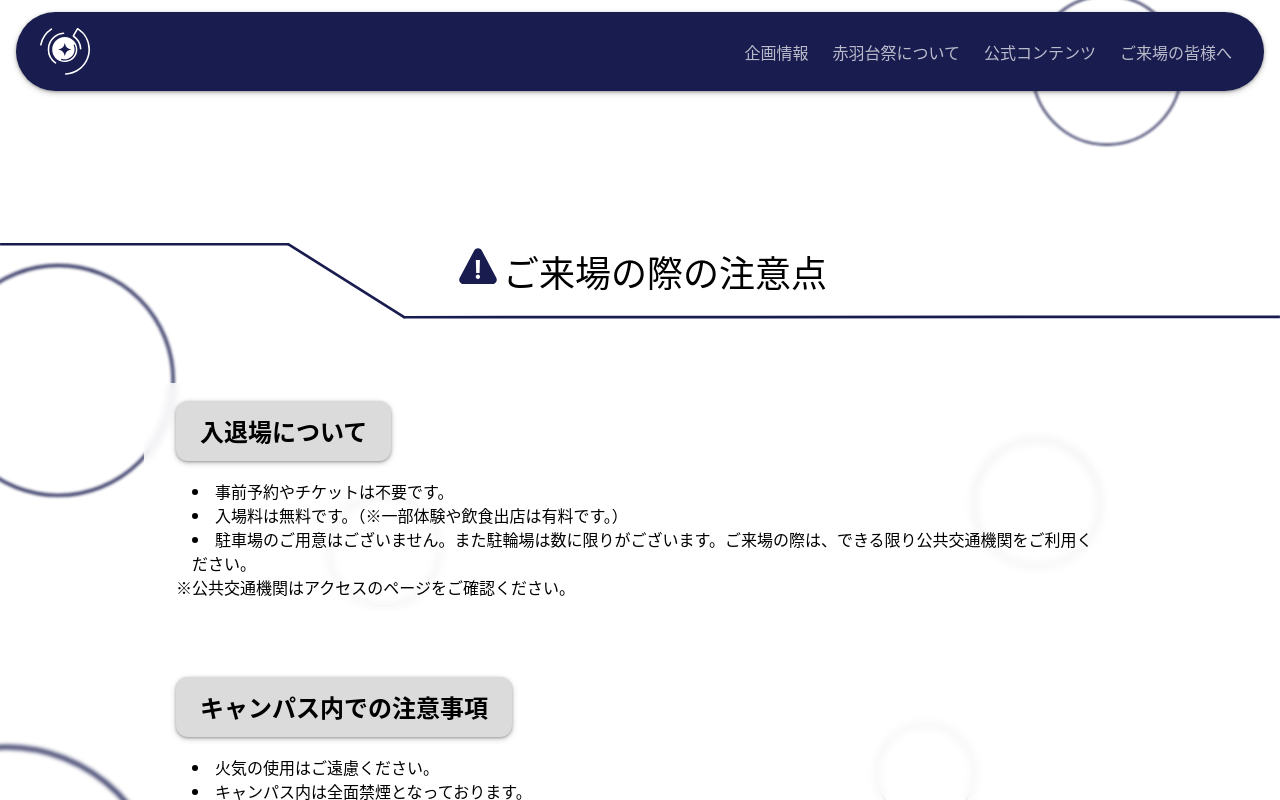
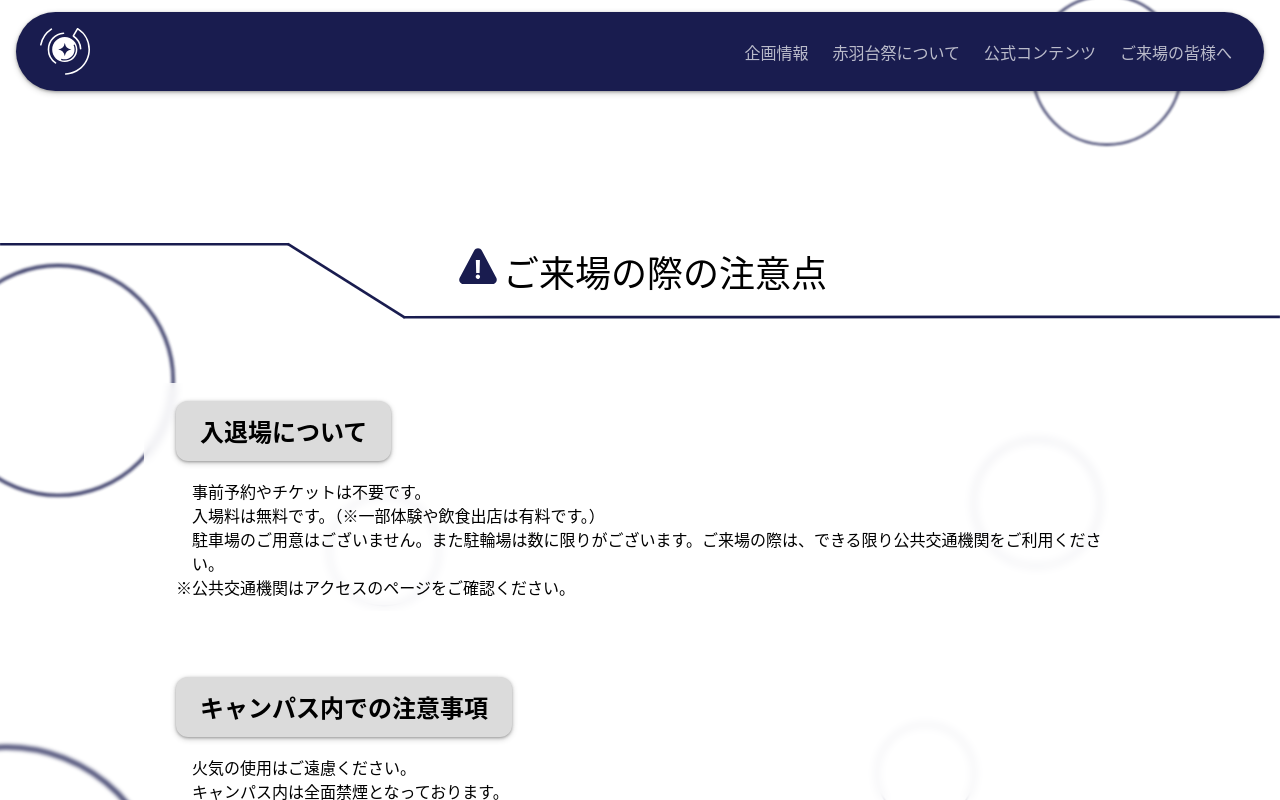
Before and after one commit to AKABANEDAI-FES/2025-akabanedai-fes, a Next.js app: page /caution in a window 1280 px wide. Built offline with nearby package versions, Linux system fonts and the light colour scheme; no server answers.

Commit message:
ulタグの追加をしました

```diff
--- a/src/app/caution/campus-notice.tsx
+++ b/src/app/caution/campus-notice.tsx
@@ -4,6 +4,7 @@ import Section from "./section";
 export default function CampusNotice() {
   return (
     <Section title="キャンパス内での注意事項">
+      <ul>
         <Text as="li">火気の使用はご遠慮ください。</Text>
         <Text as="li">キャンパス内は全面禁煙となっております。</Text>
         <Text as="li">
@@ -24,6 +25,7 @@ export default function CampusNotice() {
           ※本学では大学祭の様子を記録するため、写真/動画の撮影を行っています。
           ご来場の皆さまのお名前等個人が特定されないよう配慮した上で、広報媒体素材として使用させていただくことがあります。
         </Text>
+      </ul>
     </Section>
   );
 }
--- a/src/app/caution/entry-notice.tsx
+++ b/src/app/caution/entry-notice.tsx
@@ -4,12 +4,16 @@ import Section from "./section";
 export default function EntryNotice() {
   return (
     <Section title="入退場について">
-      <Text as="li">事前予約やチケットは不要です。</Text>
-      <Text as="li">入場料は無料です。（※一部体験や飲食出店は有料です。）</Text>
-      <Text as="li">
-        駐車場のご用意はございません。また駐輪場は数に限りがございます。ご来場の際は、できる限り公共交通機関をご利用ください。
-      </Text>
-      <Text>※公共交通機関はアクセスのページをご確認ください。</Text>
+      <ul>
+        <Text as="li">事前予約やチケットは不要です。</Text>
+        <Text as="li">
+          入場料は無料です。（※一部体験や飲食出店は有料です。）
+        </Text>
+        <Text as="li">
+          駐車場のご用意はございません。また駐輪場は数に限りがございます。ご来場の際は、できる限り公共交通機関をご利用ください。
+        </Text>
+        <Text>※公共交通機関はアクセスのページをご確認ください。</Text>
+      </ul>
     </Section>
   );
 }
--- a/src/app/caution/page.module.css
+++ b/src/app/caution/page.module.css
@@ -36,7 +36,7 @@
   height: 100%;
 }
 
-@media (width > 48rem) and (width <= 64rem) {
+@media (width >= 48rem) and (width < 64rem) {
   .dividerWrapper {
     position: relative;
     display: block;
@@ -45,7 +45,7 @@
   }
 }
 
-@media (width <= 48rem) {
+@media (width < 48rem) {
   .mainContent {
     position: relative;
     margin: 0 auto;
--- a/src/app/caution/section.module.css
+++ b/src/app/caution/section.module.css
@@ -1,6 +1,7 @@
 .noticeSection {
   padding: var(--space-4xl) var(--space-xl) var(--space-sm);
   border-radius: var(--radius-l3);
+  position: relative;
 }
 
 .sectionTitle {
```
Lines whose indentation alone changed are shown as unchanged.
